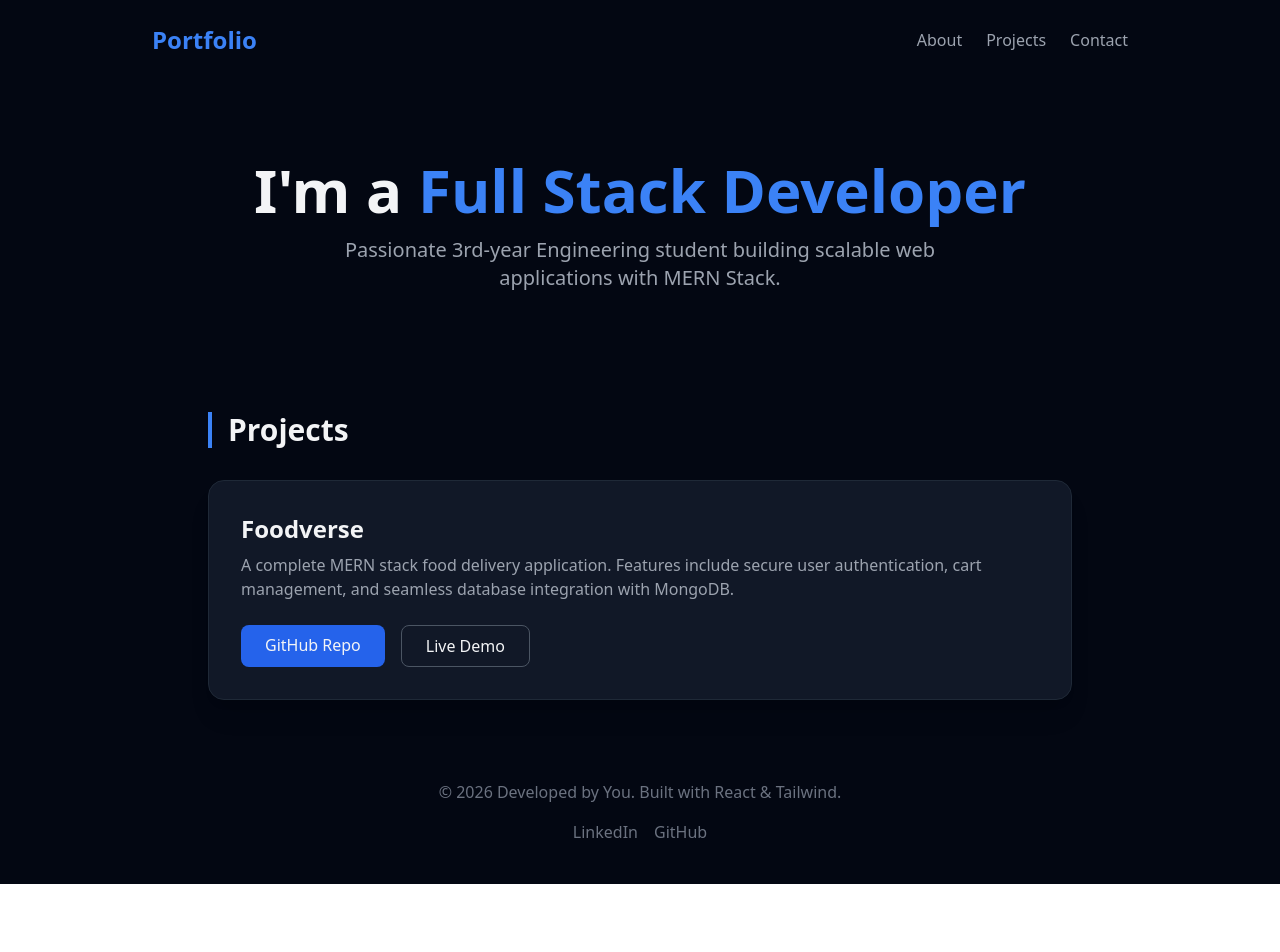
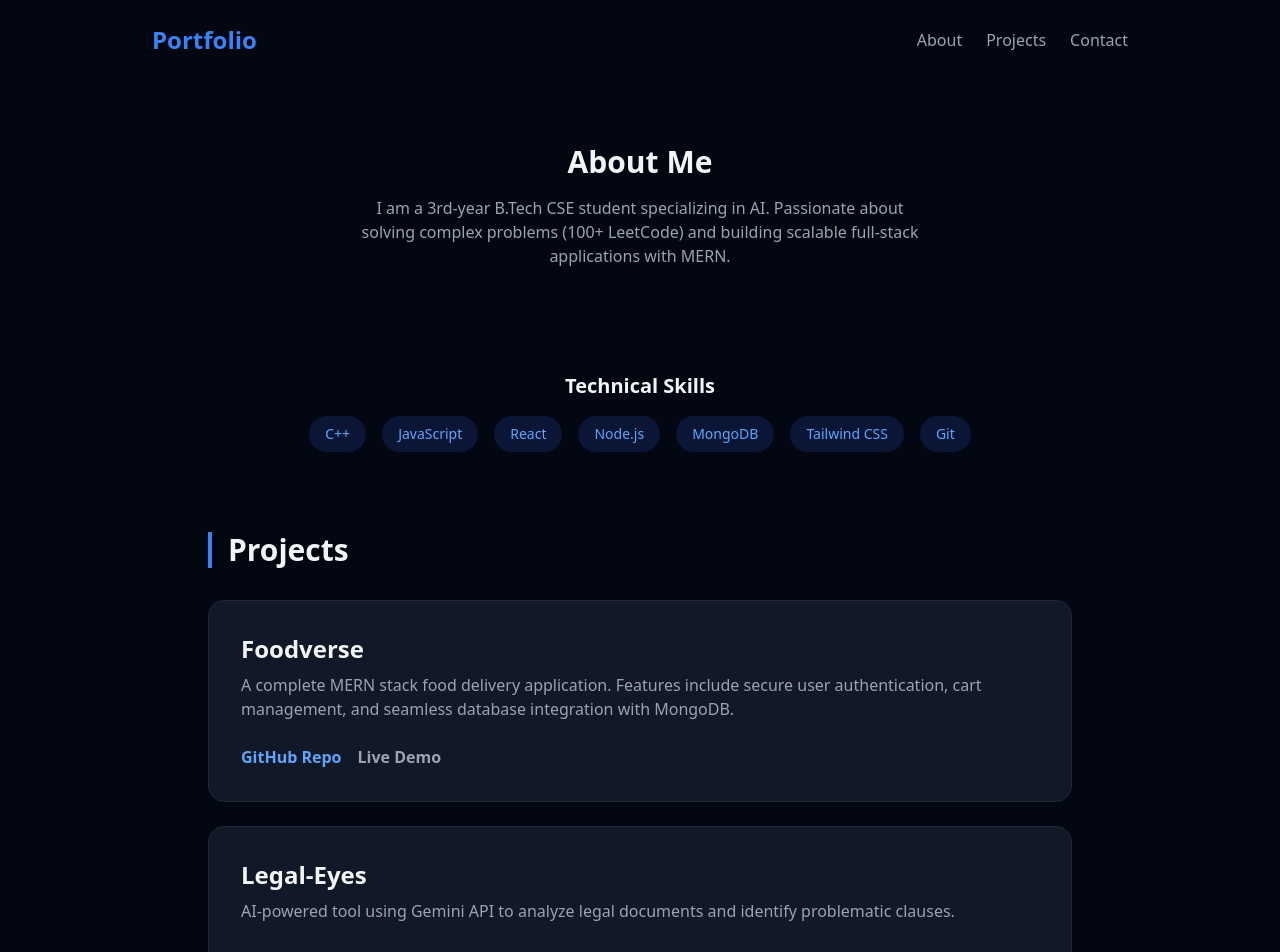
Before and after one commit to somesh-pandey12/Portfolio, a React (Create React App) app: page / in a window 1280 px wide. Shown: the top 952 px of the page. Before the commit the page ends 884 px from the top, so only its background shows below. Built offline with nearby package versions, Linux system fonts and the light colour scheme.

Commit message:
feat: portfolio with projects and skills updated

```diff
--- a/src/App.js
+++ b/src/App.js
@@ -1,6 +1,21 @@
 import React from 'react';
 
 function App() {
+  const projects = [
+    {
+      title: "Foodverse",
+      desc: "A complete MERN stack food delivery application. Features include secure user authentication, cart management, and seamless database integration with MongoDB.",
+      github: "https://github.com/your-username/foodverse",
+      demo: "#"
+    },
+    {
+      title: "Legal-Eyes",
+      desc: "AI-powered tool using Gemini API to analyze legal documents and identify problematic clauses.",
+      github: "https://github.com/your-username/legal-eyes",
+      demo: "#"
+    }
+  ];
+
   return (
     <div className="min-h-screen bg-gray-950 text-gray-100 font-sans">
 
@@ -14,49 +29,48 @@ function App() {
         </div>
       </nav>
 
-      {/* Hero Section */}
-      <section id="about" className="py-20 text-center px-4">
-        <h1 className="text-6xl font-extrabold mb-4">I'm a <span className="text-blue-500">Full Stack Developer</span></h1>
-        <p className="text-xl text-gray-400 max-w-2xl mx-auto">
-          Passionate 3rd-year Engineering student building scalable web applications with MERN Stack.
+      {/* Hero / About Section */}
+      <section id="about" className="py-16 text-center px-4">
+        <h2 className="text-3xl font-bold mb-4">About Me</h2>
+        <p className="text-gray-400 max-w-xl mx-auto">
+          I am a 3rd-year B.Tech CSE student specializing in AI.
+          Passionate about solving complex problems (100+ LeetCode)
+          and building scalable full-stack applications with MERN.
         </p>
+      </section>
+
+      {/* Skills Section */}
+      <section className="py-10 max-w-4xl mx-auto text-center px-4">
+        <h3 className="text-xl font-semibold mb-4">Technical Skills</h3>
+        <div className="flex flex-wrap justify-center gap-4">
+          {["C++", "JavaScript", "React", "Node.js", "MongoDB", "Tailwind CSS", "Git"].map(skill => (
+            <span key={skill} className="px-4 py-2 bg-blue-900/30 text-blue-400 rounded-full text-sm">
+              {skill}
+            </span>
+          ))}
+        </div>
       </section>
 
       {/* Projects Section */}
       <section id="projects" className="max-w-4xl mx-auto py-10 px-4">
         <h2 className="text-3xl font-semibold mb-8 border-l-4 border-blue-500 pl-4">Projects</h2>
-
-        {/* Foodverse Project Card */}
-        <div className="bg-gray-900 p-8 rounded-2xl shadow-xl border border-gray-800 hover:border-blue-500 transition-all duration-300">
-          <h3 className="text-2xl font-bold mb-2">Foodverse</h3>
-          <p className="text-gray-400 mb-6">
-            A complete MERN stack food delivery application. Features include secure user
-            authentication, cart management, and seamless database integration with MongoDB.
-          </p>
-          <div className="flex space-x-4">
-            <a
-              href="https://github.com/your-username/foodverse"
-              target="_blank"
-              rel="noreferrer"
-              className="bg-blue-600 hover:bg-blue-700 px-6 py-2 rounded-lg font-medium transition"
-            >
-              GitHub Repo
-            </a>
-            <a
-              href="#"
-              target="_blank"
-              rel="noreferrer"
-              className="border border-gray-600 hover:border-white px-6 py-2 rounded-lg transition"
-            >
-              Live Demo
-            </a>
-          </div>
+        <div className="grid gap-6">
+          {projects.map((p, index) => (
+            <div key={index} className="bg-gray-900 p-8 rounded-2xl border border-gray-800 hover:border-blue-500 transition">
+              <h3 className="text-2xl font-bold mb-2">{p.title}</h3>
+              <p className="text-gray-400 mb-6">{p.desc}</p>
+              <div className="flex space-x-4">
+                <a href={p.github} target="_blank" rel="noreferrer" className="text-blue-400 font-semibold hover:underline">GitHub Repo</a>
+                <a href={p.demo} target="_blank" rel="noreferrer" className="text-gray-400 font-semibold hover:underline">Live Demo</a>
+              </div>
+            </div>
+          ))}
         </div>
       </section>
 
       {/* Footer */}
       <footer id="contact" className="py-10 text-center text-gray-500">
-        <p>© 2026 Developed by You. Built with React & Tailwind.</p>
+        <p>© 2026 Developed by Somesh. Built with React & Tailwind.</p>
         <div className="mt-4 space-x-4">
           <a href="https://linkedin.com" target="_blank" rel="noreferrer" className="hover:text-blue-400">LinkedIn</a>
           <a href="https://github.com" target="_blank" rel="noreferrer" className="hover:text-white">GitHub</a>
```
